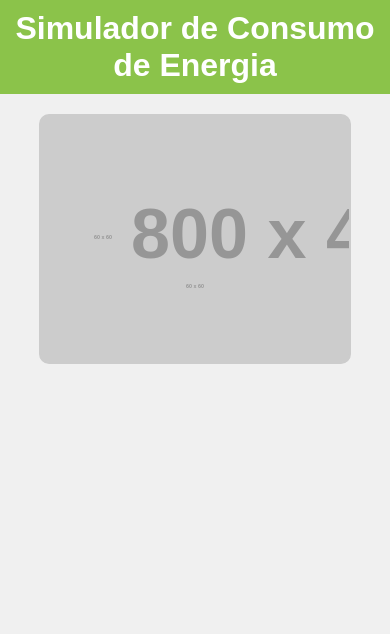
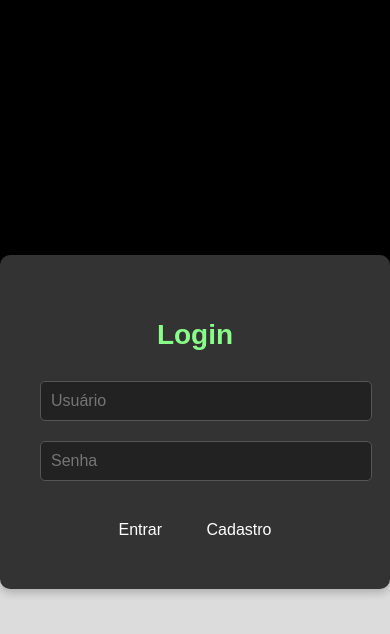
Before and after one commit to RenanZanollo/upx2sem24, a website: page a/upx2sem24/tela/index3.html in a window 390 px wide. Drawn offline with Linux system fonts and the light colour scheme; placeholder pictures from the web are drawn by us.

Commit message:
qualquer coisa

```diff
--- a/a/upx2sem24/tela/index3.html
+++ b/a/upx2sem24/tela/index3.html
@@ -3,41 +3,127 @@
 <head>
     <meta charset="UTF-8">
     <meta name="viewport" content="width=device-width, initial-scale=1.0">
-    <title>Simulador de Consumo de Energia</title>
-    <link rel="stylesheet" href="style3.css">
+    <title>Login - Ecosave Coin</title>
+    <style>
+        /* Estilo da página */
+        body {
+            margin: 0;
+            font-family: Arial, sans-serif;
+            background: linear-gradient(165deg, #000000 50%, #dcdcdc 50%);
+            display: flex;
+            align-items: center;
+            justify-content: center;
+            height: 100vh;
+            color: #ffffff;
+        }
+
+        .login-box {
+            width: 400px;
+            padding: 40px;
+            background-color: #333333;
+            border-radius: 10px;
+            box-shadow: 0 4px 8px rgba(0, 0, 0, 0.2);
+            text-align: center;
+        }
+
+        .login-box h2 {
+            margin-bottom: 20px;
+            font-size: 28px;
+            color: #88ff88;
+        }
+
+        .login-box input {
+            width: 100%;
+            padding: 10px;
+            margin: 10px 0;
+            background-color: #222222;
+            border: 1px solid #555555;
+            color: #ffffff;
+            border-radius: 5px;
+            font-size: 16px;
+            outline: none;
+        }
+
+        .login-box button {
+            background-color: #333333;
+            color: #ffffff;
+            padding: 10px 20px;
+            border: none;
+            cursor: pointer;
+            border-radius: 5px;
+            font-size: 16px;
+            margin-top: 20px;
+            transition: 0.3s;
+            position: relative;
+            overflow: hidden;
+        }
+
+        .login-box button:hover {
+            background-color: #88ff88;
+        }
+
+        /* Estilo para as partículas */
+        .particle {
+            position: absolute;
+            width: 4px;
+            height: 4px;
+            background-color: #88ff88;
+            border-radius: 50%;
+            pointer-events: none;
+            animation: particle-animation 0.8s linear;
+        }
+
+        @keyframes particle-animation {
+            0% {
+                opacity: 1;
+                transform: scale(1);
+            }
+            100% {
+                opacity: 0;
+                transform: scale(1.5) translateY(-20px);
+            }
+        }
+    </style>
 </head>
 <body>
-
-    <h1>Simulador de Consumo de Energia</h1>
-
-    <!-- Div representando o quintal com botões interativos -->
-    <div class="quintal">
-        <button class="eletrodomestico churrasqueira" onclick="showInfo('churrasqueira')">
-            <img src="https://via.placeholder.com/60" alt="Churrasqueira Elétrica">
-        </button>
-
-        <button class="eletrodomestico piscina" onclick="showInfo('piscina')">
-            <img src="https://via.placeholder.com/60" alt="Piscina Aquecida">
-        </button>
+    <div class="login-box">
+        <h2>Login</h2>
+        <input type="text" placeholder="Usuário">
+        <input type="password" placeholder="Senha">
+        <div>
+            <button onclick="createParticles(event)">Entrar</button>
+            <button onclick="createParticles(event)">Cadastro</button>
+        </div>
     </div>
 
-    <!-- Div para exibir informações sobre os eletrodomésticos -->
-    <div id="info"></div>
+    <script>
+        function createParticles(event) {
+            const button = event.currentTarget;
+            const particles = 20; // Número de partículas
+            const buttonRect = button.getBoundingClientRect();
 
-    <script>
-        // Função para exibir informações dos eletrodomésticos
-        function showInfo(eletro) {
-            var infoBox = document.getElementById('info');
-            if (eletro === 'churrasqueira') {
-                infoBox.innerHTML = "<strong>Churrasqueira Elétrica</strong><br>Consumo: 3 horas/dia<br>Potência: 1500W";
-            } else if (eletro === 'piscina') {
-                infoBox.innerHTML = "<strong>Piscina Aquecida</strong><br>Consumo: 6 horas/dia<br>Potência: 2000W";
+            for (let i = 0; i < particles; i++) {
+                const particle = document.createElement("span");
+                particle.classList.add("particle");
+
+                // Posiciona a partícula
+                particle.style.left = `${event.clientX - buttonRect.left}px`;
+                particle.style.top = `${event.clientY - buttonRect.top}px`;
+
+                // Animação aleatória
+                const angle = Math.random() * 2 * Math.PI;
+                const distance = Math.random() * 40;
+                particle.style.transform = `translate(${Math.cos(angle) * distance}px, ${Math.sin(angle) * distance}px)`;
+
+                // Adiciona a partícula ao botão
+                button.appendChild(particle);
+
+                // Remove a partícula após a animação
+                particle.addEventListener("animationend", () => {
+                    particle.remove();
+                });
             }
-
-            // Exibe a caixa de informações
-            infoBox.style.display = 'block';
         }
     </script>
-
 </body>
 </html>
--- a/a/upx2sem24/tela/style3.css
+++ /dev/null
@@ -1,103 +0,0 @@
-/* Estilos gerais */
-* {
-    margin: 0;
-    padding: 0;
-    box-sizing: border-box;
-}
-
-body {
-    font-family: Arial, sans-serif;
-    background-color: #f0f0f0;
-    margin: 0;
-    padding: 0;
-    text-align: center;
-}
-
-h1 {
-    background-color: #8bc34a;
-    color: white;
-    padding: 10px;
-    margin: 0;
-}
-
-/* Estilos do quintal */
-.quintal {
-    position: relative;
-    background-image: url('https://via.placeholder.com/800x400'); /* Aqui você pode colocar a URL do fundo da imagem do quintal */
-    width: 80%;
-    max-width: 800px;
-    height: 400px;
-    margin: 20px auto;
-    border: 2px solid #ccc;
-    border-radius: 10px;
-}
-
-/* Estilos dos botões interativos */
-.eletrodomestico {
-    position: absolute;
-    background: transparent;
-    border: none;
-    cursor: pointer;
-}
-
-.churrasqueira {
-    top: 70%;
-    left: 50%;
-    transform: translate(-50%, -50%);
-}
-
-.piscina {
-    top: 50%;
-    left: 20%;
-    transform: translate(-50%, -50%);
-}
-
-.eletrodomestico img {
-    width: 60px;
-    height: 60px;
-}
-
-/* Estilo para a caixa de informações */
-#info {
-    background-color: #fff;
-    border: 1px solid #ccc;
-    border-radius: 5px;
-    padding: 10px;
-    margin-top: 20px;
-    display: none;
-    width: 80%;
-    max-width: 300px;
-    margin: 20px auto;
-}
-
-/* Estilos responsivos */
-@media (max-width: 768px) {
-    .quintal {
-        height: 300px;
-        background-size: cover;
-    }
-
-    .eletrodomestico img {
-        width: 50px;
-        height: 50px;
-    }
-
-    #info {
-        width: 90%;
-    }
-}
-
-@media (max-width: 480px) {
-    .quintal {
-        height: 250px;
-    }
-
-    .eletrodomestico img {
-        width: 40px;
-        height: 40px;
-    }
-
-    #info {
-        font-size: 14px;
-    }
-}
```
Also changed, not shown: a/upx2sem24/tela/index2.html (added, +202 -0 lines), a/upx2sem24/tela/index4.html (added, +163 -0 lines).
